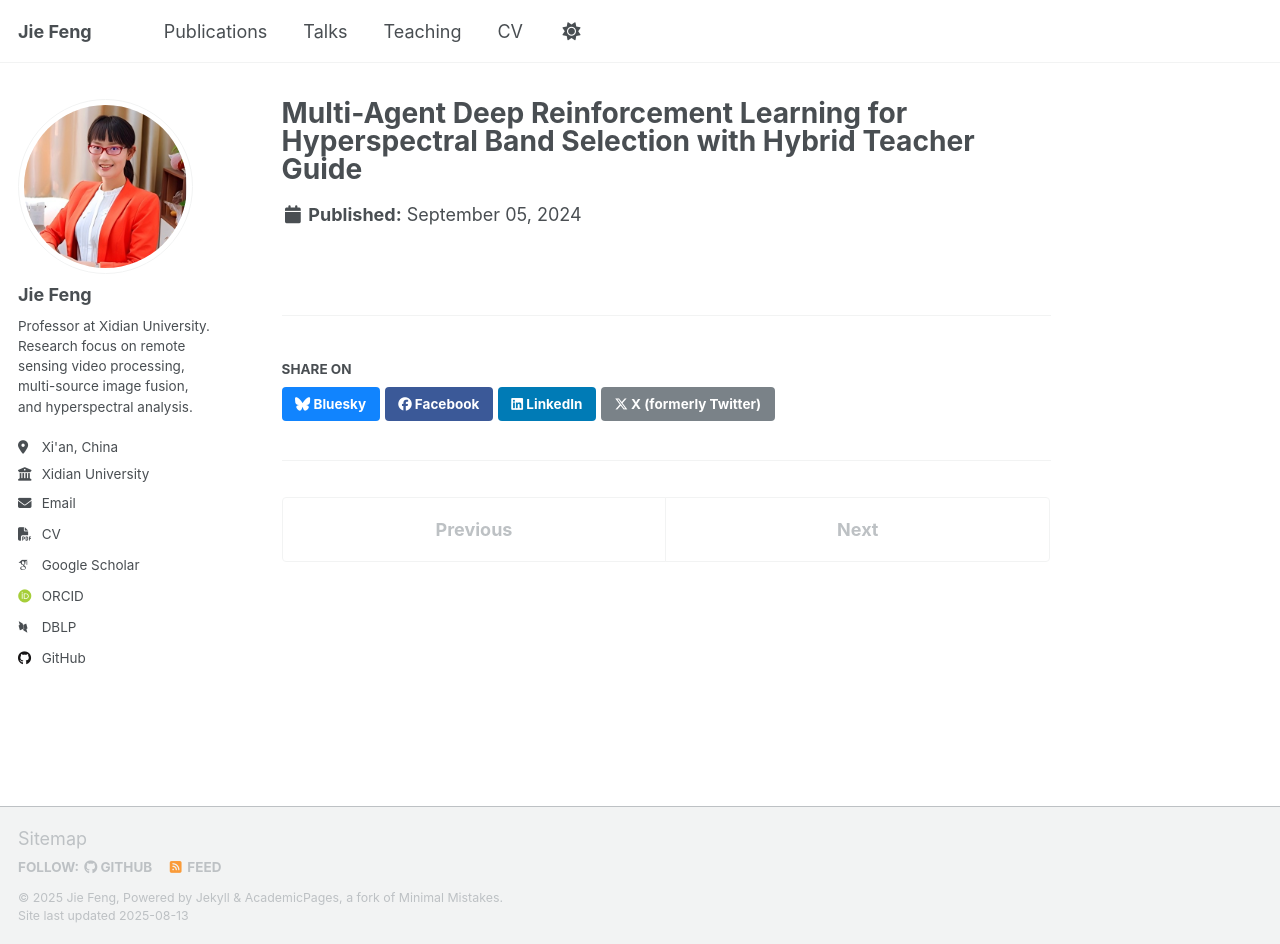
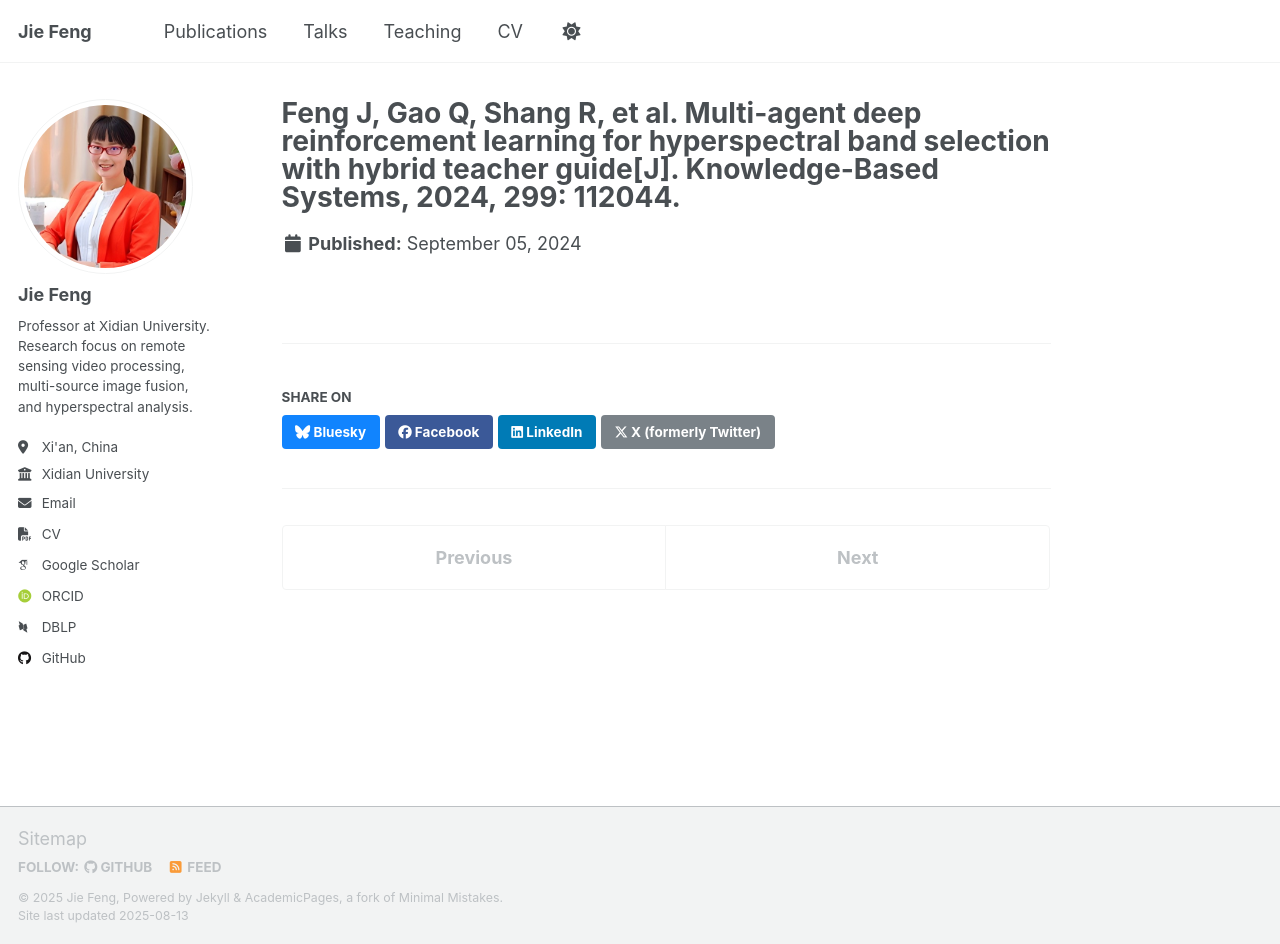
Before and after one commit to jiefeng0109/jiefeng0109.github.io, a Jekyll site: the page built from _publications/2024-09-05-paper-title-number-2.md, in a window 1280 px wide and 944 px high. Built offline with Jekyll 4.4.1, drawn with Linux system fonts in a browser that asks for light colours; some web fonts are replaced; a script that is not in the unit is left out.

Commit message:
Update 2024-09-05-paper-title-number-2.md

```diff
--- a/_publications/2024-09-05-paper-title-number-2.md
+++ b/_publications/2024-09-05-paper-title-number-2.md
@@ -1,5 +1,5 @@
 ---
-title: "Multi-Agent Deep Reinforcement Learning for Hyperspectral Band Selection with Hybrid Teacher Guide"
+title: "Feng J, Gao Q, Shang R, et al. Multi-agent deep reinforcement learning for hyperspectral band selection with hybrid teacher guide[J]. Knowledge-Based Systems, 2024, 299: 112044."
 collection: publications
 category: manuscripts
 permalink: /publication/2024-09-05-paper-title-number-2
```
